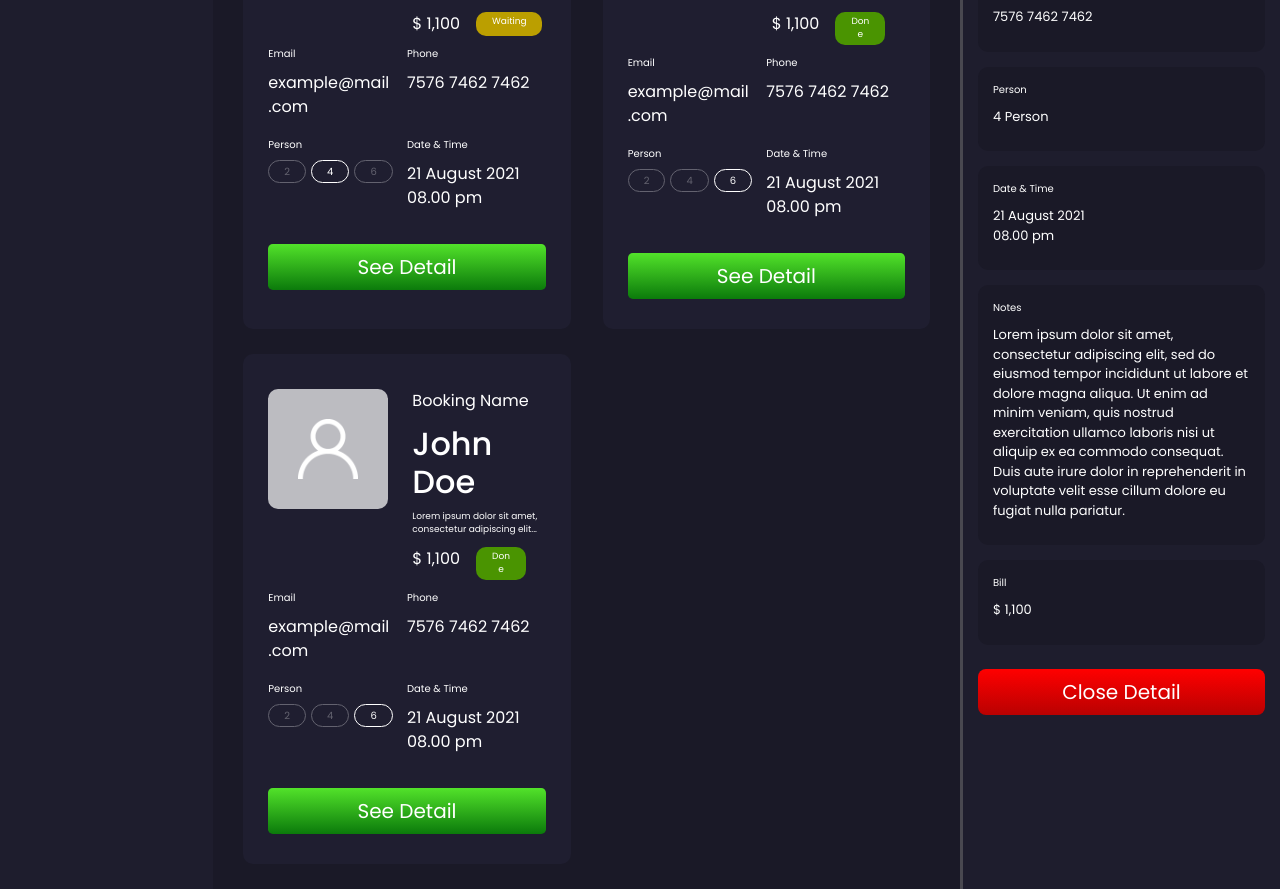
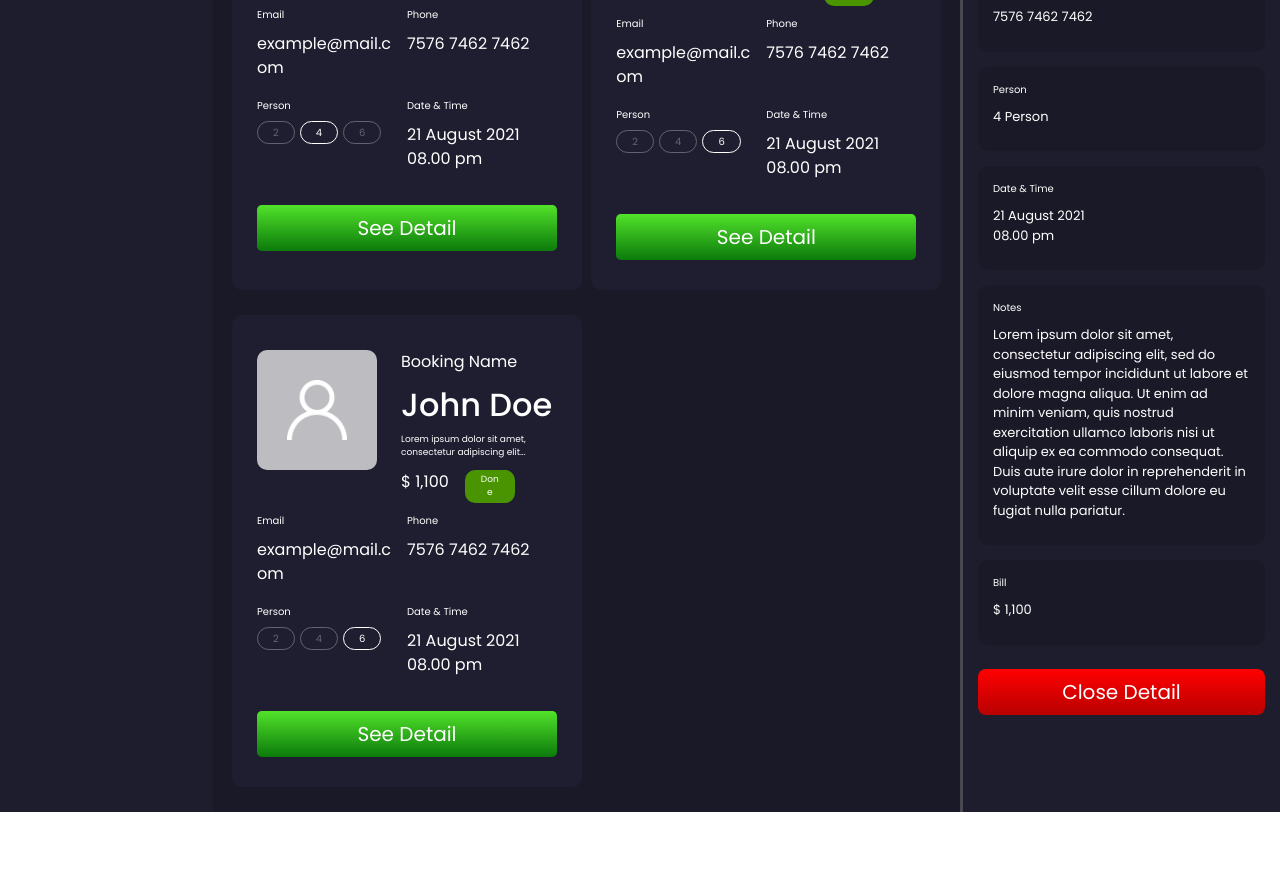
Before and after one commit to Darul123/dashboard, a plain HTML site: page booking_page.html in a window 1280 px wide. Shown: the part 365-1254 px from the top of the page. After the commit the page ends 1177 px from the top, so only its background shows below. Drawn offline with nearby package versions, Linux system fonts and the light colour scheme.

Commit message:
revisi 3

```diff
--- a/booking_page.html
+++ b/booking_page.html
@@ -149,7 +149,7 @@
                   <div class="container">
                     <div class="row">
                       <div class="col-lg-6 px-0 mx-0 d-flex justify-content-center">
-                        <div class="card card-chart booking-box mr-3" style="width: 350px;">
+                        <div class="card card-chart booking-box mr-3" style="width: 100%; min-width: 350px;">
                           <div class="d-flex">
                             <img src="./assets/costumer1.png" alt="" class="top-booking-icon mr-4">
                             <div class="booking-top-content">
@@ -192,7 +192,7 @@
                         </div>
                       </div>
                       <div class="col-lg-6 px-0 mx-0 d-flex justify-content-center">
-                        <div class="card card-chart booking-box ml-3" style="width: 350px;">
+                        <div class="card card-chart booking-box ml-3" style="width: 100%; min-width: 350px;">
                           <div class="d-flex">
                             <img src="./assets/costumer1.png" alt="" class="top-booking-icon mr-4">
                             <div class="booking-top-content">
@@ -235,7 +235,7 @@
                         </div>
                       </div>
                       <div class="col-lg-6 px-0 mx-0 d-flex justify-content-center">
-                        <div class="card card-chart booking-box mr-3" style="width: 350px;">
+                        <div class="card card-chart booking-box mr-3" style="width: 100%; min-width: 350px;">
                           <div class="d-flex">
                             <img src="./assets/costumer1.png" alt="" class="top-booking-icon mr-4">
                             <div class="booking-top-content">
```
Also changed, not shown: index.html (+1 -3 lines).
